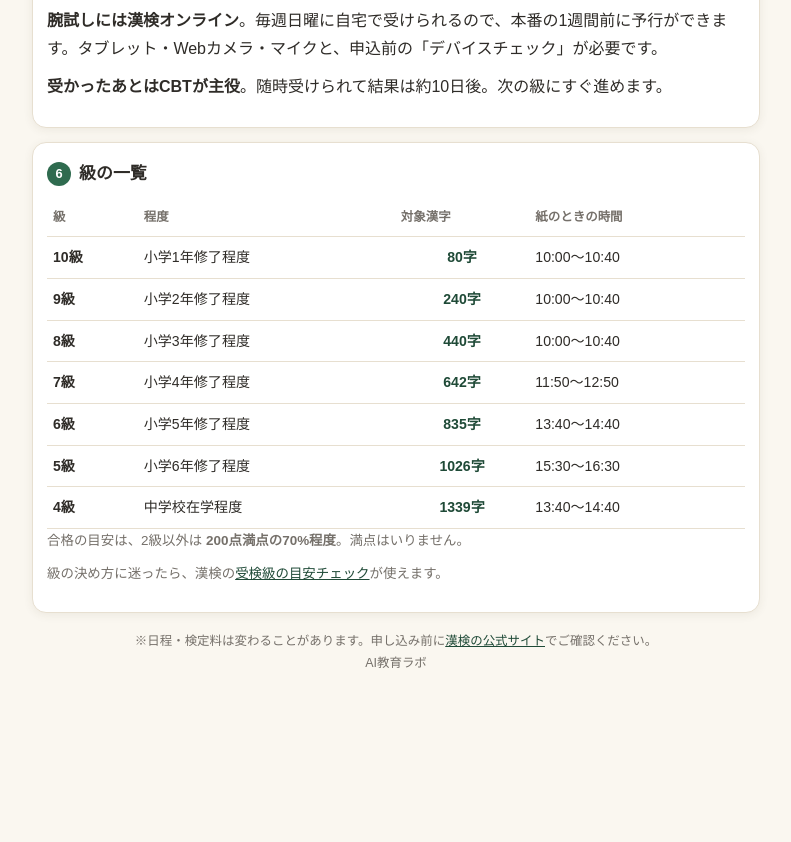
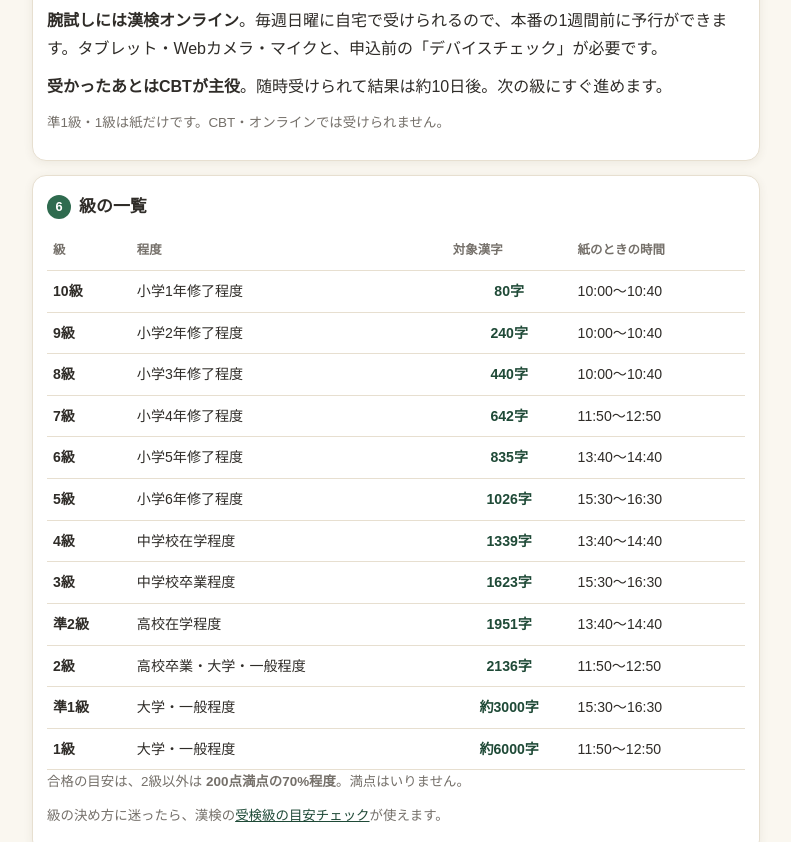
Before and after one commit to smanato/oyako-learning-atelier, a plain HTML site: page kanken/index.html in a window 1280 px wide. Shown: the part 2648-3490 px from the top of the page, without its empty margins (244-1035 px from the left). Before the commit the page ends 3392 px from the top, so only its background shows below. Drawn offline with Linux system fonts and the light colour scheme.

Commit message:
計画表: 全級（10級〜1級）に対応する
準2級・2級・準1級・1級と、高校生以上の「どこまで書けるか」の選択肢を足した。
準1級・1級は紙だけ、字数は目安という注意も出す。

Co-Authored-By: Claude Opus 5 <noreply@anthropic.com>

```diff
--- a/kanken/index.html
+++ b/kanken/index.html
@@ -113,7 +113,7 @@
     <div class="scroll">
       <table>
         <tr><th>受け方</th><th>いつ</th><th>級</th><th>場所</th></tr>
-        <tr><td class="w">紙（公開会場）</td><td>年3回</td><td>10級〜1級</td><td>会場</td></tr>
+        <tr><td class="w">紙（公開会場）</td><td>年3回</td><td><b>10級〜1級</b></td><td>会場</td></tr>
         <tr><td class="w">漢検CBT</td><td>随時<br>（年末年始以外）</td><td><b>7級〜2級</b></td><td>テストセンター</td></tr>
         <tr><td class="w">漢検オンライン</td><td><b>毎週日曜</b><br>（除外日あり）</td><td>10級〜2級</td><td>自宅のタブレット</td></tr>
       </table>
@@ -121,6 +121,7 @@
     <p><b>はじめての受検は紙がおすすめ</b>です。CBTは読み問題がキーボード入力なので、低学年には漢字より先にそこが壁になります。</p>
     <p><b>腕試しには漢検オンライン</b>。毎週日曜に自宅で受けられるので、本番の1週間前に予行ができます。タブレット・Webカメラ・マイクと、申込前の「デバイスチェック」が必要です。</p>
     <p><b>受かったあとはCBTが主役</b>。随時受けられて結果は約10日後。次の級にすぐ進めます。</p>
+    <p class="hint">準1級・1級は紙だけです。CBT・オンラインでは受けられません。</p>
   </div>
 
   <div class="panel">
@@ -148,7 +149,12 @@
     { key:'7',  name:'7級',  about:'小学4年修了程度', cum:642,  slot:'11:50〜12:50' },
     { key:'6',  name:'6級',  about:'小学5年修了程度', cum:835,  slot:'13:40〜14:40' },
     { key:'5',  name:'5級',  about:'小学6年修了程度', cum:1026, slot:'15:30〜16:30' },
-    { key:'4',  name:'4級',  about:'中学校在学程度',   cum:1339, slot:'13:40〜14:40' }
+    { key:'4',  name:'4級',  about:'中学校在学程度',   cum:1339, slot:'13:40〜14:40' },
+    { key:'3',  name:'3級',  about:'中学校卒業程度',   cum:1623, slot:'15:30〜16:30' },
+    { key:'j2', name:'準2級', about:'高校在学程度',     cum:1951, slot:'13:40〜14:40' },
+    { key:'2',  name:'2級',  about:'高校卒業・大学・一般程度', cum:2136, slot:'11:50〜12:50' },
+    { key:'j1', name:'準1級', about:'大学・一般程度',   cum:3000, approx:true, slot:'15:30〜16:30', paperOnly:true },
+    { key:'1',  name:'1級',  about:'大学・一般程度',   cum:6000, approx:true, slot:'11:50〜12:50', paperOnly:true }
   ];
   // 習い終わった範囲
   var LEARNED = [
@@ -158,7 +164,12 @@
     { key:'g3', name:'小3まで（440字）',   cum:440 },
     { key:'g4', name:'小4まで（642字）',   cum:642 },
     { key:'g5', name:'小5まで（835字）',   cum:835 },
-    { key:'g6', name:'小6まで（1026字）',  cum:1026 }
+    { key:'g6', name:'小6まで（1026字）',  cum:1026 },
+    { key:'k4', name:'4級の範囲まで（1339字）',   cum:1339 },
+    { key:'k3', name:'3級の範囲まで（1623字）',   cum:1623 },
+    { key:'kj2', name:'準2級の範囲まで（1951字）', cum:1951 },
+    { key:'k2', name:'2級の範囲まで（2136字）',   cum:2136 },
+    { key:'kj1', name:'準1級の範囲まで（約3000字）', cum:3000 }
   ];
   // 漢字の帯（どの学年の配当か）
   var BANDS = [
@@ -168,7 +179,12 @@
     { to:642,  label:'小4配当' },
     { to:835,  label:'小5配当' },
     { to:1026, label:'小6配当' },
-    { to:1339, label:'中学の漢字' }
+    { to:1339, label:'中学で習う漢字（4級の範囲）' },
+    { to:1623, label:'3級で増える漢字' },
+    { to:1951, label:'準2級で増える漢字' },
+    { to:2136, label:'2級で増える漢字（常用漢字の残り）' },
+    { to:3000, label:'準1級の漢字' },
+    { to:6000, label:'1級の漢字' }
   ];
   // 紙の検定日と申し込み期間
   var EXAMS = [
@@ -183,13 +199,14 @@
       return '<option value="' + valueOf(r) + '"' + (valueOf(r) === selected ? ' selected' : '') + '>' + labelOf(r) + '</option>';
     }).join('');
   }
-  fill($('target'), LEVELS, function(r){ return r.key; }, function(r){ return r.name + '（' + r.about + '・' + r.cum + '字）'; }, '7');
+  function cumText(l){ return (l.approx ? '約' : '') + l.cum + '字'; }
+  fill($('target'), LEVELS, function(r){ return r.key; }, function(r){ return r.name + '（' + r.about + '・' + cumText(r) + '）'; }, '7');
   fill($('learned'), LEARNED, function(r){ return r.key; }, function(r){ return r.name; }, 'g2');
   fill($('exam'), EXAMS, function(r){ return r.key; }, function(r){ return r.name; }, '2027-02-14');
 
   $('levelTable').innerHTML = '<tr><th>級</th><th>程度</th><th>対象漢字</th><th>紙のときの時間</th></tr>' +
     LEVELS.map(function(l){
-      return '<tr><td class="w">' + l.name + '</td><td>' + l.about + '</td><td class="num">' + l.cum + '字</td><td>' + l.slot + '</td></tr>';
+      return '<tr><td class="w">' + l.name + '</td><td>' + l.about + '</td><td class="num">' + cumText(l) + '</td><td>' + l.slot + '</td></tr>';
     }).join('');
 
   function ymd(d){
@@ -304,7 +321,7 @@
     var totalWeeks = weeks.length;
 
     var html = '';
-    html += '<div class="goal"><b>' + target.name + '（' + target.about + '・' + target.cum + '字）</b>'
+    html += '<div class="goal"><b>' + target.name + '（' + target.about + '・' + cumText(target) + '）</b>'
       + '<span>' + md(today) + ' から ' + exam.getFullYear() + '年' + (exam.getMonth()+1) + '月' + exam.getDate() + '日まで、あと ' + totalWeeks + ' 週間。</span></div>';
 
     html += '<div class="panel"><h2><span class="n">2</span>この計画の数字</h2><div class="nums">'
@@ -319,6 +336,12 @@
     }
     if (examSel.apply) {
       html += '<p><b>申し込み期間：' + examSel.apply + '</b><br><span class="hint">この期間を逃すと、この日は受けられません。</span></p>';
+    }
+    if (target.approx) {
+      html += '<p class="hint">※' + target.name + 'は常用漢字の外まで出ます。字数は目安なので、過去問で範囲をつかみながら進めてください。</p>';
+    }
+    if (target.paperOnly) {
+      html += '<div class="warn"><b>' + target.name + 'は紙（公開会場）だけ</b>です。漢検CBT（7級〜2級）と漢検オンライン（10級〜2級）では受けられません。</div>';
     }
     if (under) {
       html += '<div class="warn"><b>' + under.name + 'との併願がおすすめです。</b>紙で受けるとき、'
```
